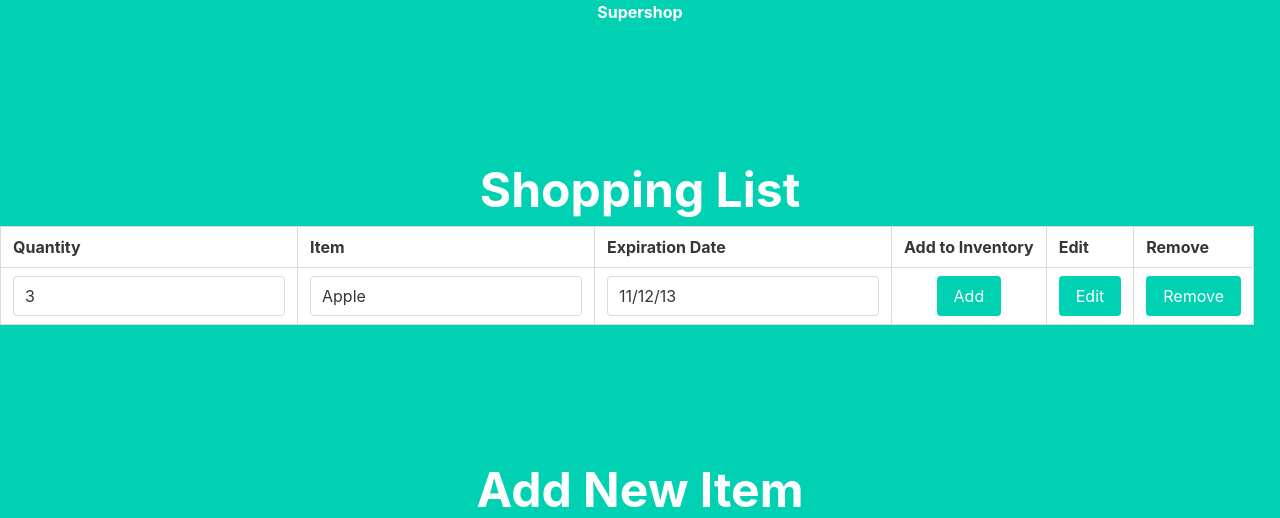
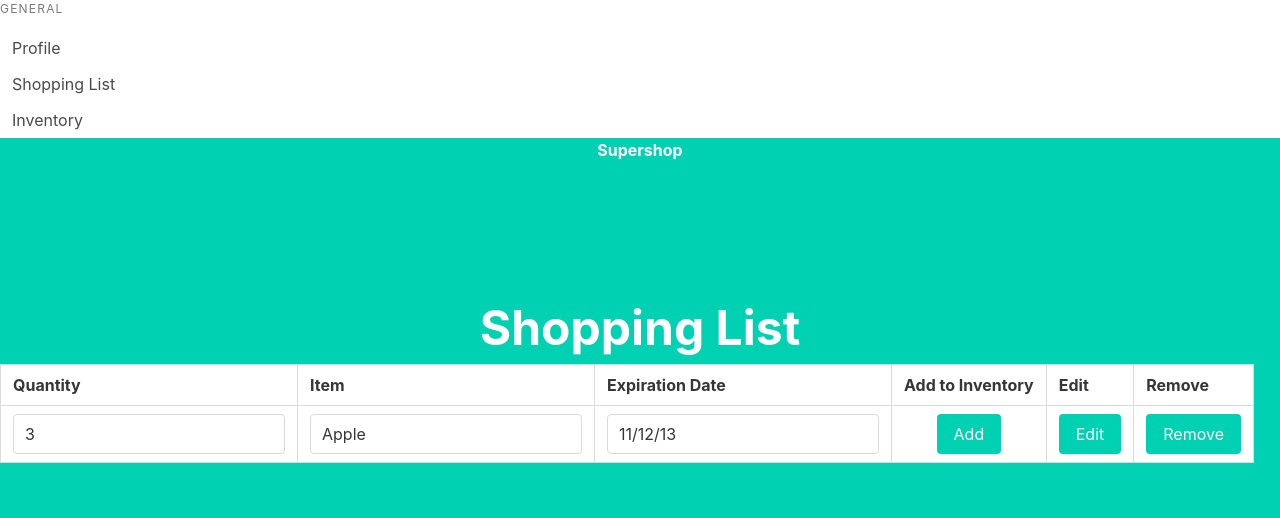
Before and after one commit to andrewtshen/supershop, a Flask app: template project/templates/shoppinglist.html in a window 1280 px wide. Shown: the top 518 px of the page. Run offline with Flask 2, Linux system fonts and the light colour scheme; the template is opened without the code that fills it, so the values that code supplies are empty.

Commit message:
Add files via upload

```diff
--- a/project/templates/shoppinglist.html
+++ b/project/templates/shoppinglist.html
@@ -36,13 +36,18 @@
         element3.readOnly= !element3.readOnly;
       }
 
-      function DeleteRow(val) {
-        var currentRow = $(val).closest('tr');
-        document.getElementById('ItemTable').DeleteRow(currentRow.id);
-      }
-
     </script>
   </head>
+  <aside class="menu">
+    <p class="menu-label">
+      General
+    </p>
+    <ul class="menu-list">
+      <li><a>Profile</a></li>
+      <li><a>Shopping List</a></li>
+      <li><a>Inventory</a></li>
+    </ul>
+  </aside>
   <body>
   <section class="hero is-primary is-fullheight">
     <div class="header has-text-centered has-text-weight-bold">
@@ -72,7 +77,7 @@
           <td><div class="has-text-centered"><input type="submit" class="button is-primary" value="Add"></div></td>
           </form>
           <td><div class="has-text-centered"><button class="button is-primary" value="apple" onclick='EditValues(this.value);'>Edit</button></div></td>
-          <td><div class="has-text-centered"><button class="button is-primary" onclick='DeleteRow(this);'>Remove</button></div></td>
+          <td><div class="has-text-centered"><button class="button is-primary">Remove</button></div></td>
         </tr>
         {% for item in shoppinglist %}
         <tr>
@@ -83,7 +88,7 @@
           <td><div class="has-text-centered"><input type="submit" class="button is-primary" value="Add"></div></td>
           </form>
           <td><div class="has-text-centered"><button class="button is-primary" value="{{item.name}}" onclick='EditValues(this.value);'>Edit</button></div></td>
-          <td><div class="has-text-centered"><button class="button is-primary" onclick='DeleteRow(this);'>Remove</button></div></td>
+          <td><div class="has-text-centered"><input type="submit" class="button is-primary" value="Remove"></div></td>
         </tr>
         {% endfor %}
       </tbody>
@@ -111,7 +116,7 @@
 
     <div class="field">
       <label class="label" for="Quantity">Quantity</label>
-      <input class="input" type="number" id="Quantity" step="1" min="0" max="100">
+      <input class="input" type="number" name= "Quantity" id="Quantity" step="1" min="0" max="100">
     </div>
 
 
@@ -132,7 +137,7 @@
     </div>
 
     <div>
-      <input type="date" name="Expiration Date" id="ExpirationDate" style="display:none; "/>
+      <input type="date" name="ExpirationDate" id="ExpirationDate" style="display:none; "/>
     </div>
 
       <div>
```
